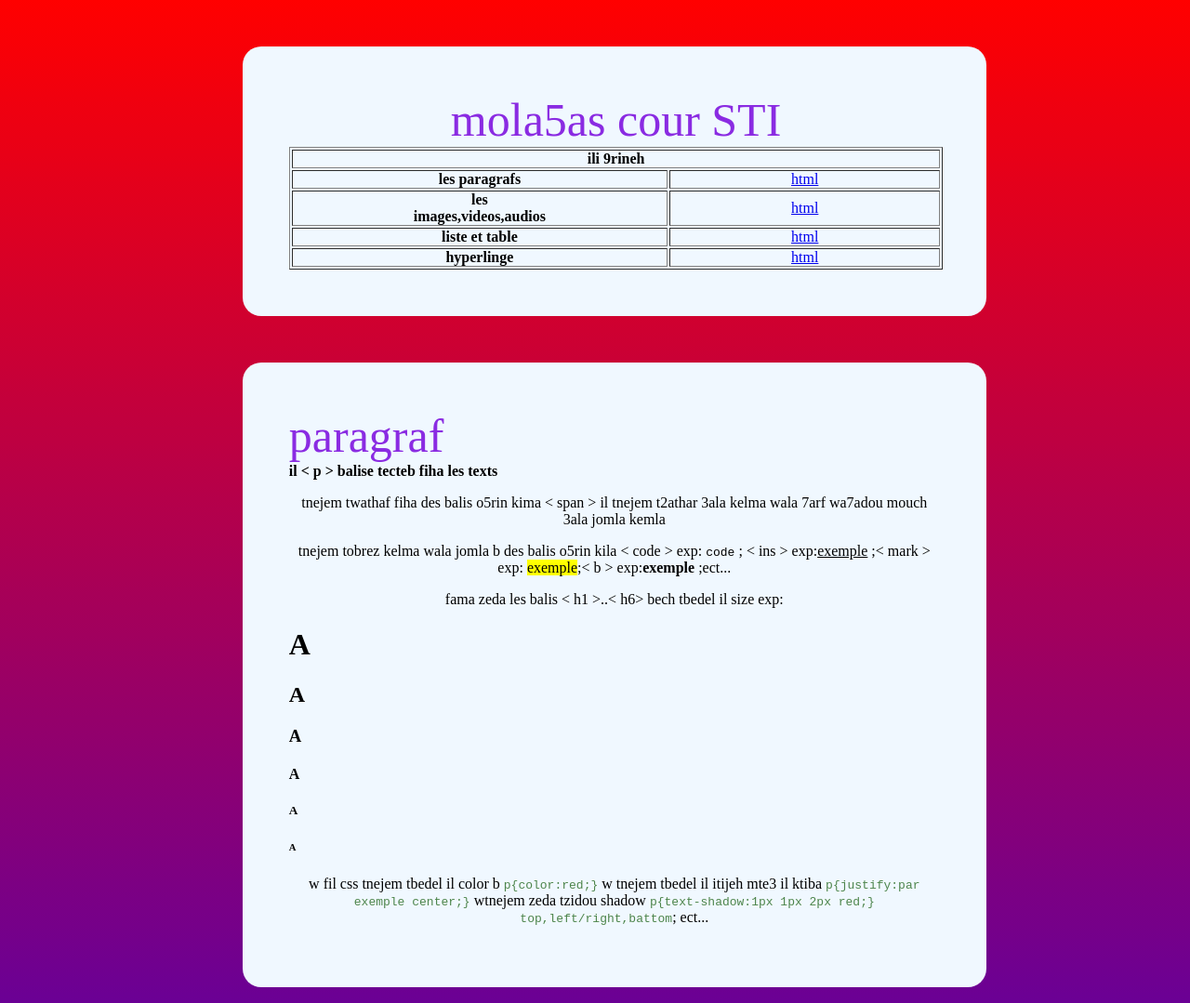
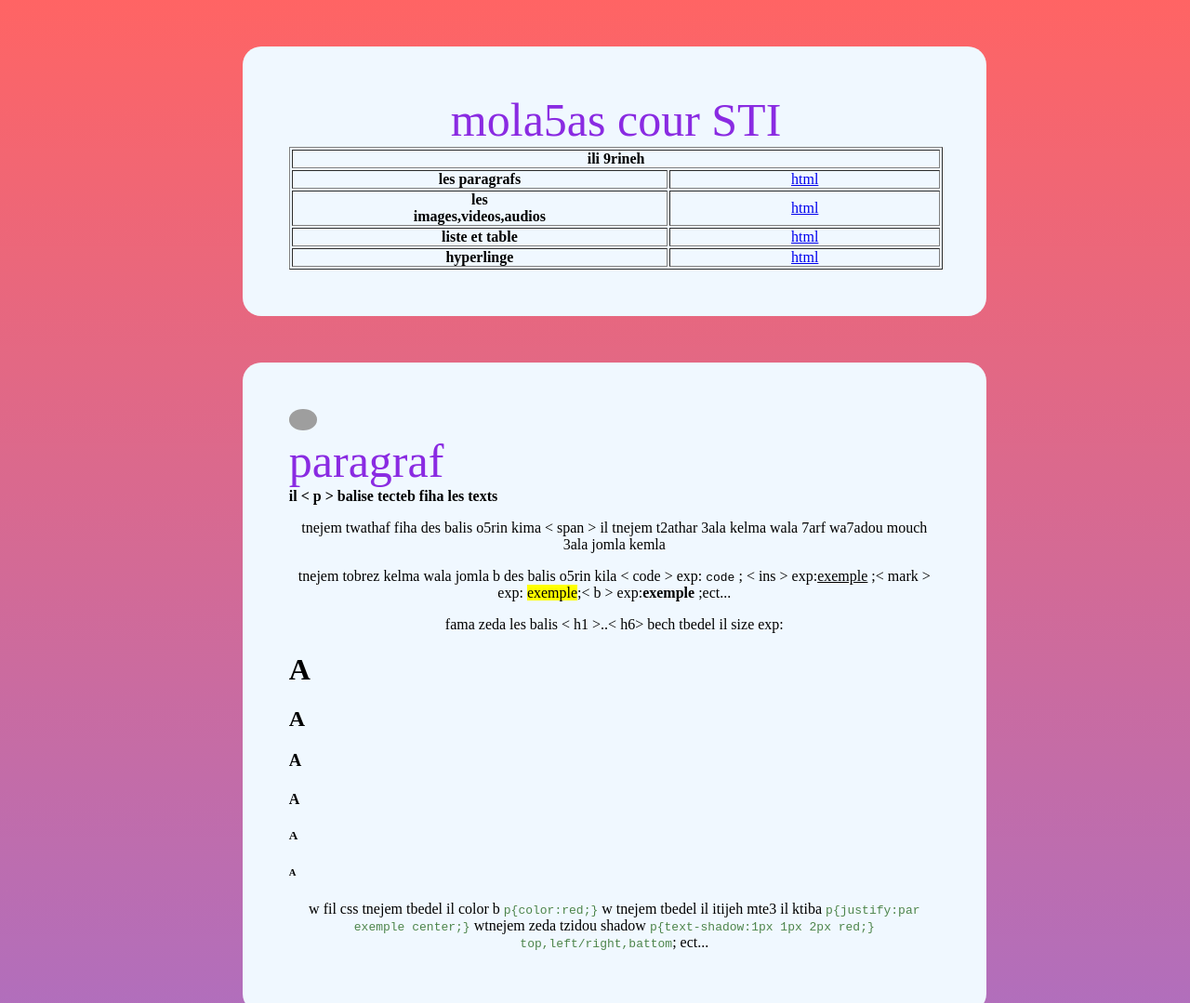
Before and after one commit to EL-Rayeb/STI, a plain HTML site: page moula5as il cour.html in a window 1280 px wide. Shown: the top 1079 px of the page at 93% size. Drawn offline with Linux system fonts and the light colour scheme; grey boxes are pictures that could not be loaded.

Commit message:
fin pour

```diff
--- a/moula5as il cour.html
+++ b/moula5as il cour.html
@@ -33,6 +33,7 @@
     </div>
 
     <div id="contenr-paragraf">
+        <a href="#debut" class="a"><img src="https://media.istockphoto.com/id/1174982770/pt/vetorial/reload-refresh-icon.webp?s=1024x1024&w=is&k=20&c=pHBpVc65KQVzMi71OwQii48EWv5yZfSzKSmR0ach6bA=" class="refrech"></a>
         <figcaption>paragraf</figcaption>
         <b id="paragrafs">il < p > balise tecteb fiha les texts </b>
         <p>tnejem twathaf fiha des balis o5rin kima < span > il <span>tnejem t2athar</span> 3ala kelma wala 7arf wa7adou mouch 3ala jomla kemla</p>
@@ -41,6 +42,7 @@
         <p>w fil css tnejem tbedel il color b <code>p{color:red;}</code> w tnejem tbedel il itijeh mte3 il ktiba <code>p{justify:par exemple center;}</code> wtnejem zeda tzidou shadow <code>p{text-shadow:1px 1px 2px red;} top,left/right,battom</code>;  ect...</p>
     </div>
     <div id="contener-IVA">
+        <a href="#debut" class="a"><img src="https://media.istockphoto.com/id/1174982770/pt/vetorial/reload-refresh-icon.webp?s=1024x1024&w=is&k=20&c=pHBpVc65KQVzMi71OwQii48EWv5yZfSzKSmR0ach6bA=" class="refrech"></a>
         <div>
             <figcaption>image</figcaption>
             <b>bech ta3mel insertion il image nista3mou il baliz < img src="" alt="" /></b>
@@ -64,6 +66,7 @@
         </div>
     </div>
     <div id="contener-table-list">
+        <a href="#debut" class="a"><img src="https://media.istockphoto.com/id/1174982770/pt/vetorial/reload-refresh-icon.webp?s=1024x1024&w=is&k=20&c=pHBpVc65KQVzMi71OwQii48EWv5yZfSzKSmR0ach6bA=" class="refrech"></a>
         <div>
             <figcaption>table</figcaption>
             <b>bech ta3mel table lezmek il baliz <code>< table >< /table ></code></b>
@@ -104,6 +107,7 @@
         </div>
     </div>
     <div id="contener-hyperlinge">
+        <a href="#debut" class="a"><img src="https://media.istockphoto.com/id/1174982770/pt/vetorial/reload-refresh-icon.webp?s=1024x1024&w=is&k=20&c=pHBpVc65KQVzMi71OwQii48EWv5yZfSzKSmR0ach6bA=" class="refrech"></a>
         <figcaption>hyperlinge</figcaption>
         <b>bech tisna3 hyperlinge tnejem testa3mel il balis<code>< a href="">..</ a></code></b>
         <p>hypertext:<code>< a href="page,https/page,#id">text< /a></code> </p>
--- a/style.css
+++ b/style.css
@@ -5,7 +5,7 @@ code{
     color: #000;
 }
 body{
-    background-image: linear-gradient(red,blue,green);
+    background-image: linear-gradient(rgba(255, 0, 0, 0.608),rgba(0, 0, 255, 0.536),rgba(0, 128, 0, 0.602));
 }
 figcaption,caption{
     font-size: 50px;
@@ -40,3 +40,12 @@ img,video,audio{
     position: relative;
     align-items: center;
 }
+.a{
+    position: relative;
+    right: 0px;
+}
+.refrech{
+    width: 30px;
+    height: auto;
+    border-radius: 50% ;
+}
```
